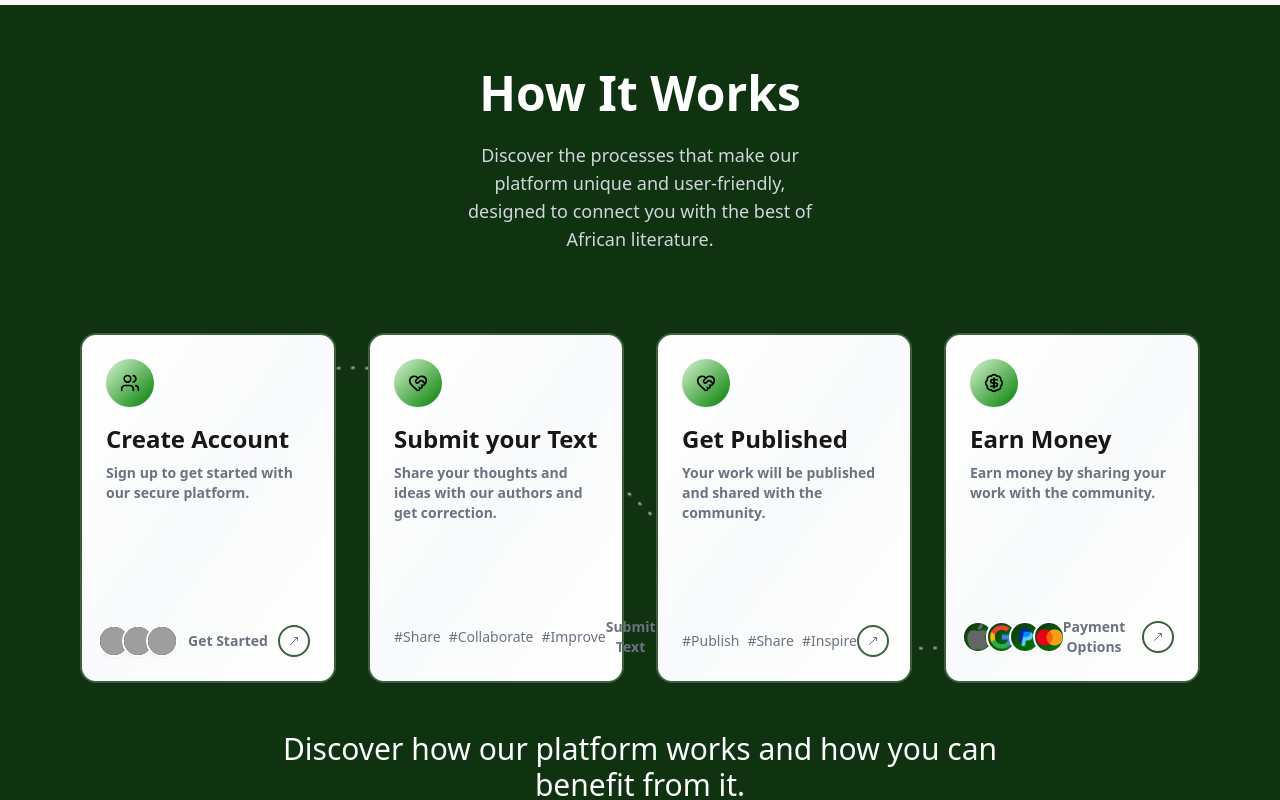
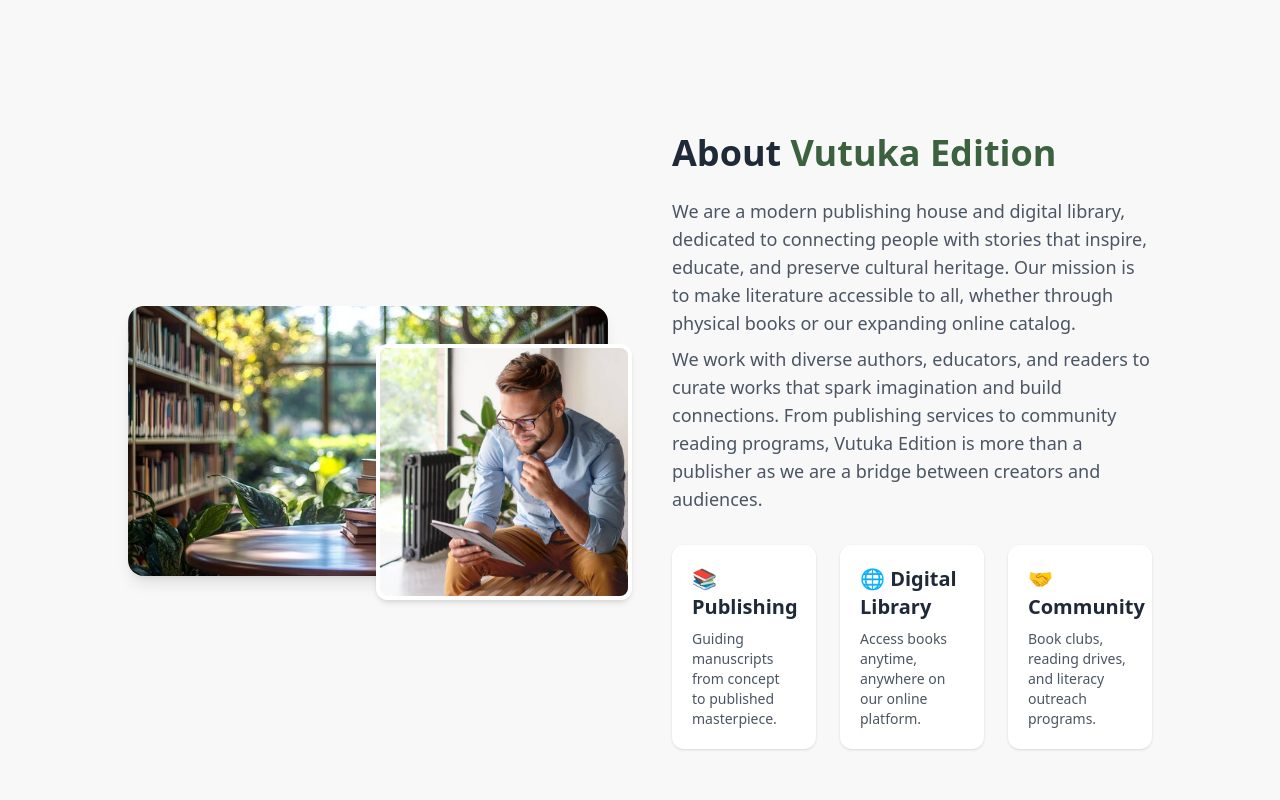
Before and after one commit to Vutuka-Edition/front-end, a React (Vite) app: page / in a window 1280 px wide. Shown: the part 820-1620 px from the top of the page. Built offline with nearby package versions, Linux system fonts and the light colour scheme; no server answers; grey boxes are pictures that could not be loaded.

Commit message:
added the about section

```diff
--- a/src/Constants/Faquestions.ts
+++ b/src/Constants/Faquestions.ts
@@ -7,50 +7,44 @@
 export const faquestions: FAQuestion[] = [
     {
         id: 1,
-        question: "How is HireMeAfrika different from other recruitment platforms?",
-        answer: "We are committed to ethical and sustainable practices, promoting fair hiring and diversity in " +
-            "the workplace. We also offer a unique combination of advanced search tools, skill assessments, and a " +
-            "supportive community environment to empower both talents and employers."
+        question: "What makes Vutuka Edition different from other publishers and libraries?",
+        answer:
+            "We are committed to preserving culture, promoting diverse voices, and making literature accessible to everyone. " +
+            "Our unique blend of book publishing, a curated digital library, and community reading initiatives sets us apart from traditional publishers."
     },
     {
         id: 2,
-        question: "Is there a fee to use HireMeAfrika?",
-        answer: "For Talents, Creating a profile and searching for jobs on Hire Me Afrika is completely free! " +
-            "We believe everyone deserves access to equal opportunities, regardless of financial background.\n" +
-            "\n" +
-            "For Employers, we offer flexible pricing plans tailored to your business needs. Contact our " +
-            "sales team for a personalized quote."
+        question: "Do I need to pay to access the Vutuka Edition library?",
+        answer:
+            "Browsing our digital catalog is free for everyone. Many of our community and classic titles are available at no cost. " +
+            "For premium and newly released works, we offer affordable subscription plans to support authors and keep our collection growing."
     },
     {
         id: 3,
-        question: "Is my information safe on HireMeAfrika?",
-        answer: "We take data security very seriously. We use industry-standard security measures " +
-            "to protect your information, including encryption and secure servers. You can learn more about our " +
-            "data privacy policy on our website."
+        question: "Is my personal information safe with Vutuka Edition?",
+        answer:
+            "Yes. We take data privacy very seriously. All user accounts and transactions are protected using industry-standard encryption " +
+            "and secure servers. You can read our full privacy policy on our website for more details."
     },
     {
         id: 4,
-        question: "How can I improve my chances of getting noticed by employers on HireMeAfrika?",
-        answer: "Create a detailed and compelling profile that showcases your skills and experience.\n" +
-            "\n" +
-            " Complete relevant skill assessments to validate your expertise.\n" +
-            "\n" +
-            " Keep your profile active and updated with your latest work and achievements.\n" +
-            "\n" +
-            " Network with other professionals and participate in online communities on the platform."
+        question: "How can I get my book published through Vutuka Edition?",
+        answer:
+            "Submit your manuscript through our online submission portal with a brief synopsis and author profile. " +
+            "Our editorial team will review your work and contact you with feedback and publishing opportunities."
     },
     {
         id: 5,
-        question: "Can I use HireMeAfrika to hire remote workers from other countries?",
-        answer: "Yes! Hire Me Afrika connects talents and employers across Africa and beyond. You can easily search " +
-            "for candidates based on their location, skills, and experience. We also offer tools and resources to help " +
-            "you navigate legal and administrative aspects of remote hiring."
+        question: "Can I access the library from outside of my country?",
+        answer:
+            "Absolutely. Our digital library is accessible worldwide. You can browse, purchase, or borrow e-books no matter where you are, " +
+            "as long as you have an internet connection."
     },
     {
         id: 6,
-        question: "I’m a small business. Can I use HireMeAfrika to help me find the right talent?",
-        answer: "Absolutely! We understand the challenges small businesses face when it comes to recruitment. " +
-            "We offer affordable plans and features designed to meet your specific needs and help you find " +
-            "the perfect fit for your team."
+        question: "I’m a school or community organization. Can I partner with Vutuka Edition?",
+        answer:
+            "Yes! We regularly collaborate with schools, libraries, and community groups to promote reading. " +
+            "We offer bulk book discounts, literacy program support, and customized reading packages for your audience."
     }
 ];
--- /dev/null
+++ b/src/Pages/Home/About.tsx
@@ -0,0 +1,74 @@
+import React from "react";
+
+import booksImg from '../../assets/images/books.jpg'
+import readerImg from '../../assets/images/reader.jpg'
+
+const About: React.FC = () => {
+  return (
+    <section className="py-16 lg:py-32 px-4 lg:px-20">
+      <div className="max-w-[80vw] mx-auto grid lg:grid-cols-2 gap-16 items-center">
+        <div className="relative">
+          <img
+            src={booksImg}
+            alt="Vutuka Edition Library"
+            className="rounded-2xl shadow-lg w-full object-cover"
+          />
+          <img
+            src={readerImg}
+            alt="Stack of books"
+            className="absolute -bottom-6 -right-6 w-32 md:w-64 h-32 md:h-64 rounded-xl shadow-md object-cover border-4 border-white"
+          />
+        </div>
+
+        <div className="">
+          <h2 className="text-4xl font-bold text-gray-800 mb-6">
+            About <span className="text-main-hover">Vutuka Edition</span>
+          </h2>
+          <p className="text-md lg:text-lg text-gray-600 leading-relaxed mb-2">
+            We are a modern publishing house and
+            digital library, dedicated to connecting people with stories that
+            inspire, educate, and preserve cultural heritage. Our mission is to
+            make literature accessible to all, whether through physical books or
+            our expanding online catalog.
+          </p>
+          <p className="text-md lg:text-lg text-gray-600 leading-relaxed mb-8">
+            We work with diverse authors, educators, and readers to curate works
+            that spark imagination and build connections. From publishing
+            services to community reading programs, Vutuka Edition is more than
+            a publisher as we are a bridge between creators and audiences.
+          </p>
+
+          {/* Feature list */}
+          <div className="grid sm:grid-cols-3 gap-6">
+            <div className="bg-white p-5 rounded-xl shadow hover:shadow-md transition">
+              <h3 className="text-xl font-semibold text-gray-800 mb-2">
+                📚 Publishing
+              </h3>
+              <p className="text-gray-600 text-sm">
+                Guiding manuscripts from concept to published masterpiece.
+              </p>
+            </div>
+            <div className="bg-white p-5 rounded-xl shadow hover:shadow-md transition">
+              <h3 className="text-xl font-semibold text-gray-800 mb-2">
+                🌐 Digital Library
+              </h3>
+              <p className="text-gray-600 text-sm">
+                Access books anytime, anywhere on our online platform.
+              </p>
+            </div>
+            <div className="bg-white p-5 rounded-xl shadow hover:shadow-md transition">
+              <h3 className="text-xl font-semibold text-gray-800 mb-2">
+                🤝 Community
+              </h3>
+              <p className="text-gray-600 text-sm">
+                Book clubs, reading drives, and literacy outreach programs.
+              </p>
+            </div>
+          </div>
+        </div>
+      </div>
+    </section>
+  );
+};
+
+export default About;
--- a/src/Pages/Home/index.tsx
+++ b/src/Pages/Home/index.tsx
@@ -2,6 +2,7 @@
 
 import Hero from './Hero'
 import Partners from './Partners'
+import About from './About'
 import HowItWorks from './HowItWorks'
 import Impact from './Impact'
 import FAQ from './FAQ'
@@ -26,6 +27,7 @@
         </div>
       </div>
       <Partners />
+      <About />
       <HowItWorks />
       <Impact />
       <section className="px-4 md:px-14 lg:px-20 pb-24">
```
Also changed, not shown: src/assets/images/books.jpg (added), src/assets/images/reader.jpg (added).
